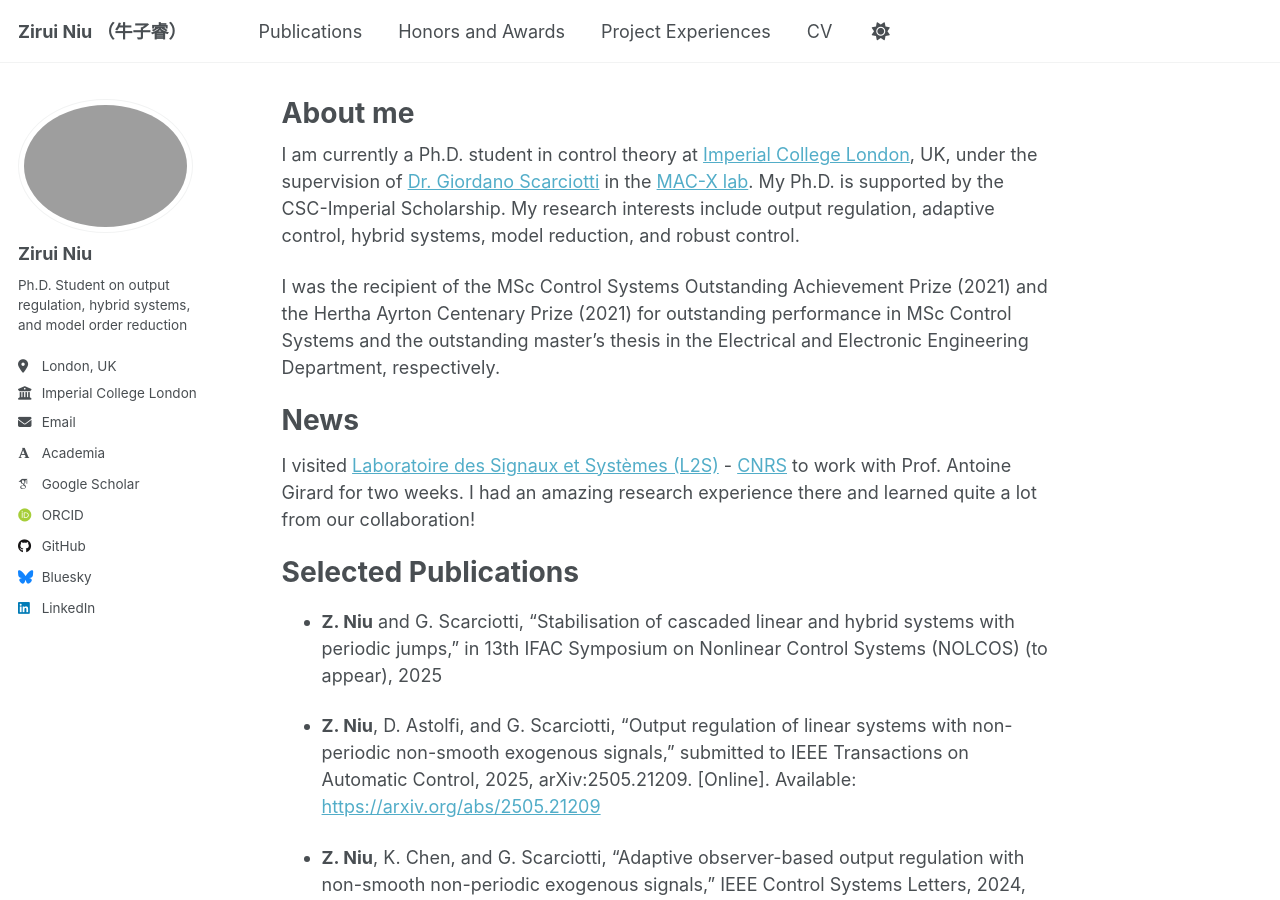
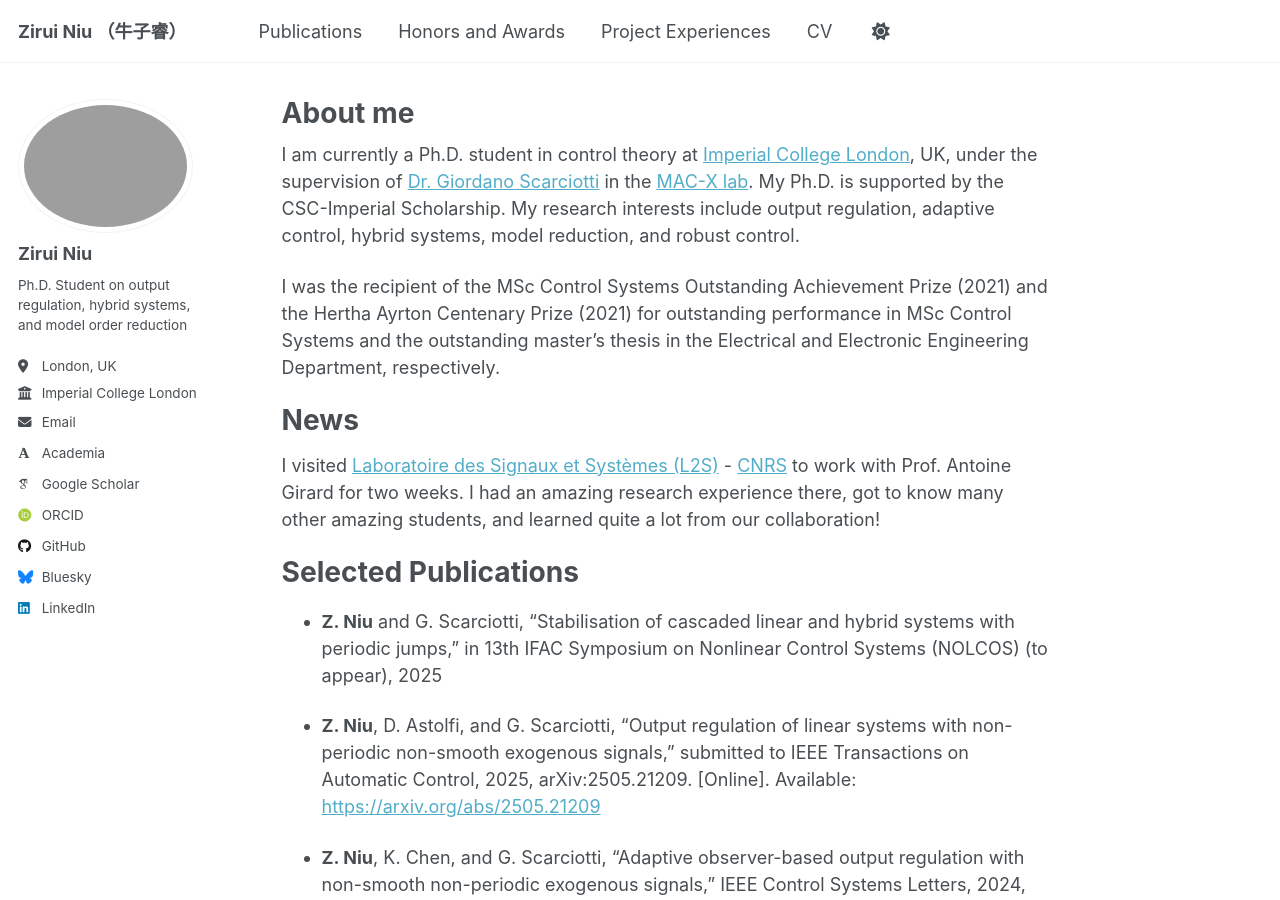
Before and after one commit to ZiruiNiu/ziruiniu.github.io, a Jekyll site: the page built from _pages/about.md, in a window 1280 px wide and 900 px high. Built offline with Jekyll 4.4.1, drawn with Linux system fonts in a browser that asks for light colours; some web fonts are replaced; a script that is not in the unit is left out.

Commit message:
final v1

```diff
--- a/_pages/about.md
+++ b/_pages/about.md
@@ -13,7 +13,7 @@ I was the recipient of the MSc Control Systems Outstanding Achievement Prize (20
 
 News
 =====
-I visited [Laboratoire des Signaux et Systèmes (L2S)](https://l2s.centralesupelec.fr/) - [CNRS](https://www.cnrs.fr/fr) to work with Prof. Antoine Girard for two weeks. I had an amazing research experience there and learned quite a lot from our collaboration!
+I visited [Laboratoire des Signaux et Systèmes (L2S)](https://l2s.centralesupelec.fr/) - [CNRS](https://www.cnrs.fr/fr) to work with Prof. Antoine Girard for two weeks. I had an amazing research experience there, got to know many other amazing students, and learned quite a lot from our collaboration!
 
 Selected Publications
 =====
```
